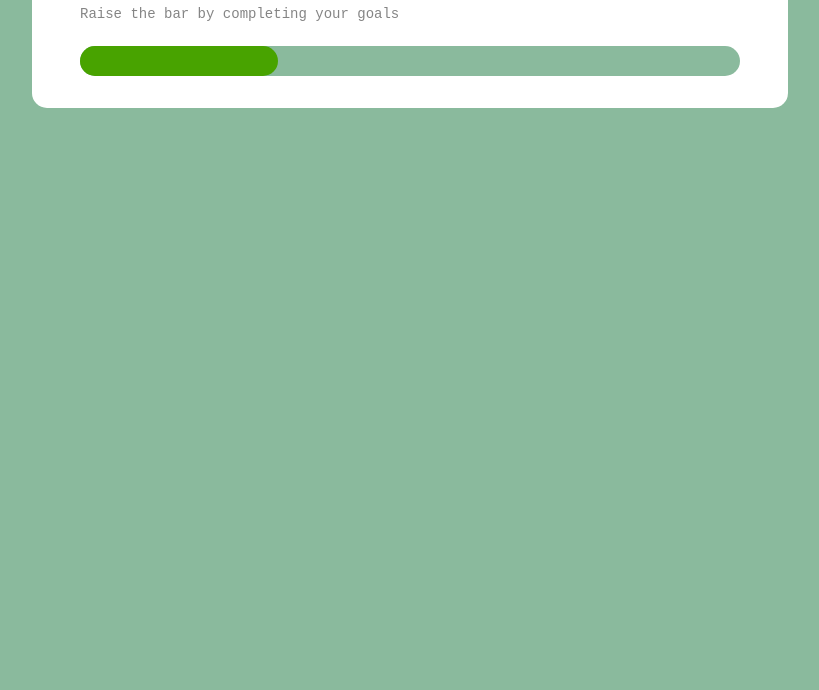
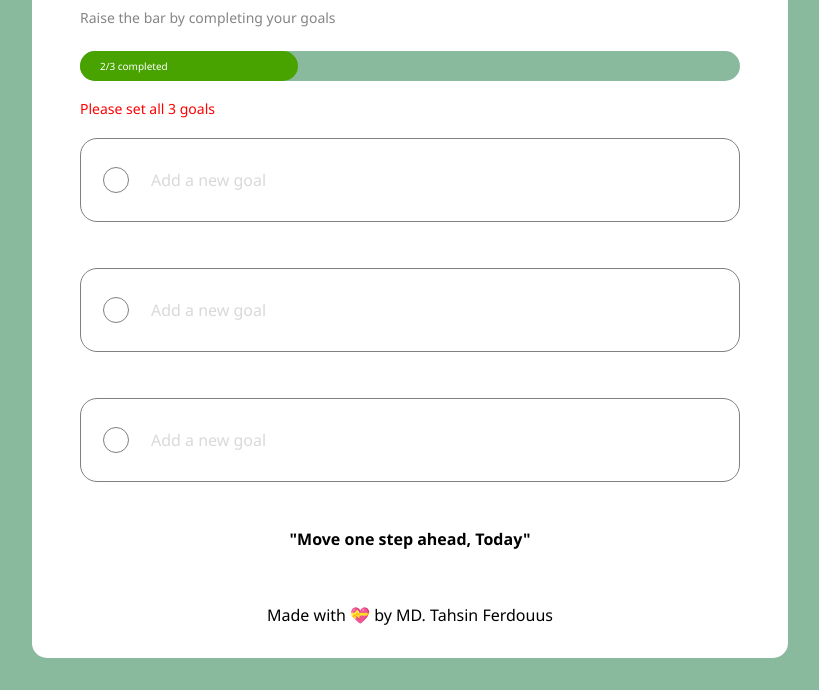
Before and after one commit to Tahsin005/Focus-on-today, a plain HTML site: page index.html in a window 1280 px wide. Shown: the part 226-916 px from the top of the page, without its empty margins (230-1049 px from the left). Before the commit the page ends 800 px from the top, so only its background shows below. Drawn offline with Linux system fonts and the light colour scheme.

Commit message:
completed the structural design - now can start working on the logical part

```diff
--- a/index.html
+++ b/index.html
@@ -17,10 +17,38 @@
 
             <div class="progress-bar">
                 <div class="progress-value">
-
+                    2/3 completed
                 </div>
             </div>
 
+            <p class="error-label">Please set all 3 goals</p>
+
+            <div class="goal-container">
+                <div class="custom-checkbox">
+
+                </div>
+
+                <input class="goal-input" type="text" placeholder="Add a new goal">
+            </div>
+
+            <div class="goal-container">
+                <div class="custom-checkbox">
+
+                </div>
+
+                <input class="goal-input" type="text" placeholder="Add a new goal">
+            </div>
+
+            <div class="goal-container">
+                <div class="custom-checkbox">
+
+                </div>
+
+                <input class="goal-input" type="text" placeholder="Add a new goal">
+            </div>
+
+            <p class="quote">"Move one step ahead, Today"</p>
+            <p class="credit"> Made with 💝 by MD. Tahsin Ferdouus</p>
         </div>
     </main>
 </body>
--- a/style.css
+++ b/style.css
@@ -4,11 +4,11 @@
 }
 body {
     background-color: #8aba9d;
-    font-family: monospace;
+    font-family: 'Segoe UI', Tahoma, Geneva, Verdana, sans-serif;
 }
 
 main {
-    padding: 16px;
+    padding: 0 16px 32px;
 }
 
 .title {
@@ -52,6 +52,61 @@ main {
     background-color: #48A300;
     border-radius: 15px;
     margin-top: 24px;
+    font-weight: 500;
+    font-size: 10px;
+    color: white;
+    display: flex;
+    align-items: center;
+    padding-left: 20px;
+}
+
+.goal-container {
+    border: 1px solid grey;
+    border-radius: 17px;
+    height: 82px;
+    display: flex;
+    align-items: center;
+    padding: 0 22px;
+    margin-bottom: 46px;
+}
+
+.custom-checkbox {
+    width: 24px;
+    height: 24px;
+    border: 1px solid grey;
+    border-radius: 50%;
+}
+
+.goal-input {
+    margin-left: 22px;
+    font-family: inherit;
+    border: none;
+    font-size: 16px;
+    outline: none;
+}
+
+.goal-input::placeholder {
+    color: #D9D9D9;
+}
+
+.quote {
+    font-weight: 900;
+    text-align: center;
+
+}
+
+.credit {
+    font-weight: 500;
+    text-align: center;
+    margin-top: 54px;
+
+}
+
+.error-label {
+    font-size: 14px;
+    margin-top: 18px;
+    color: red;
+    margin-bottom: 20px;
 }
 
 @media (max-width: 768px) {
```
